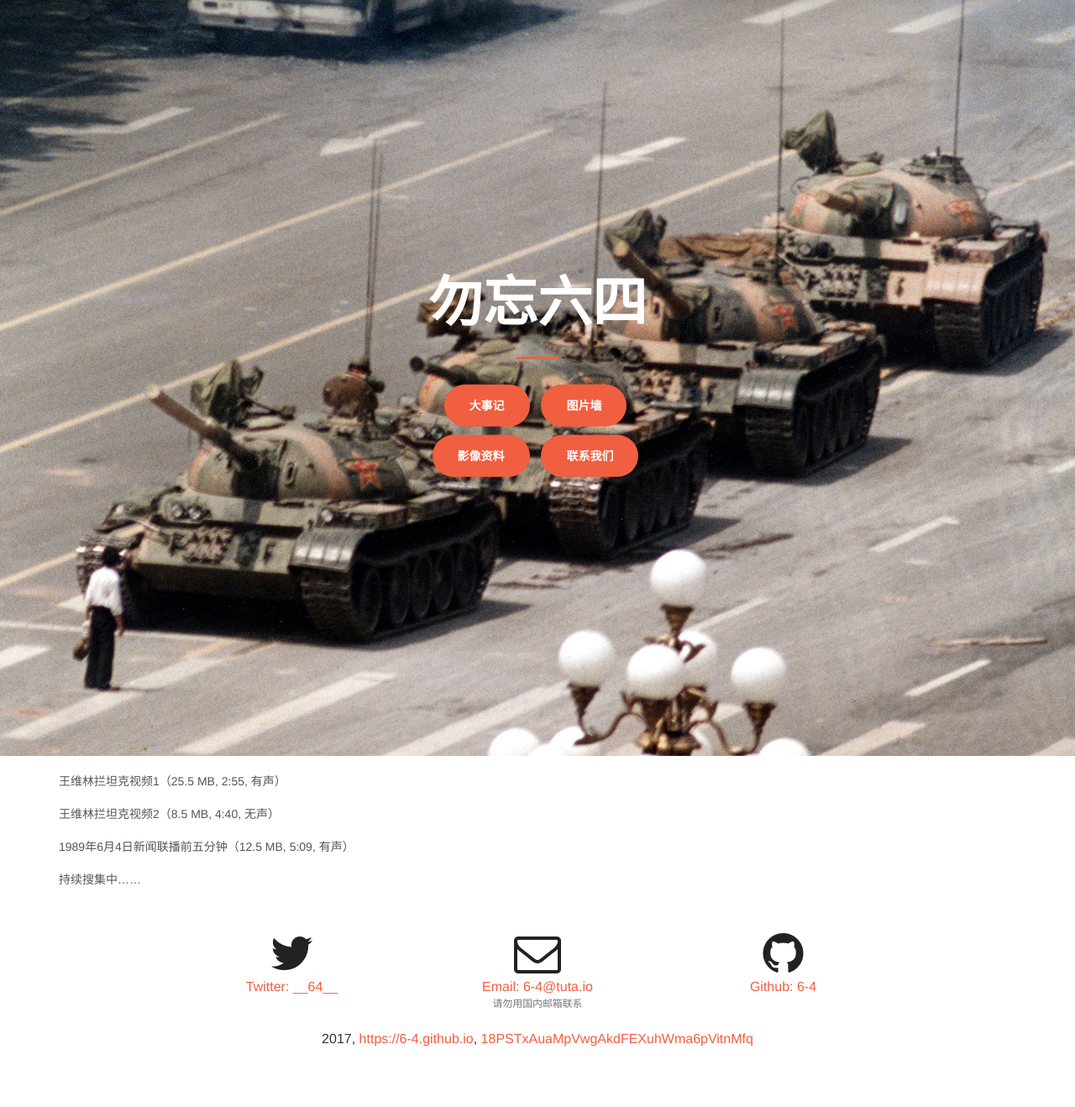
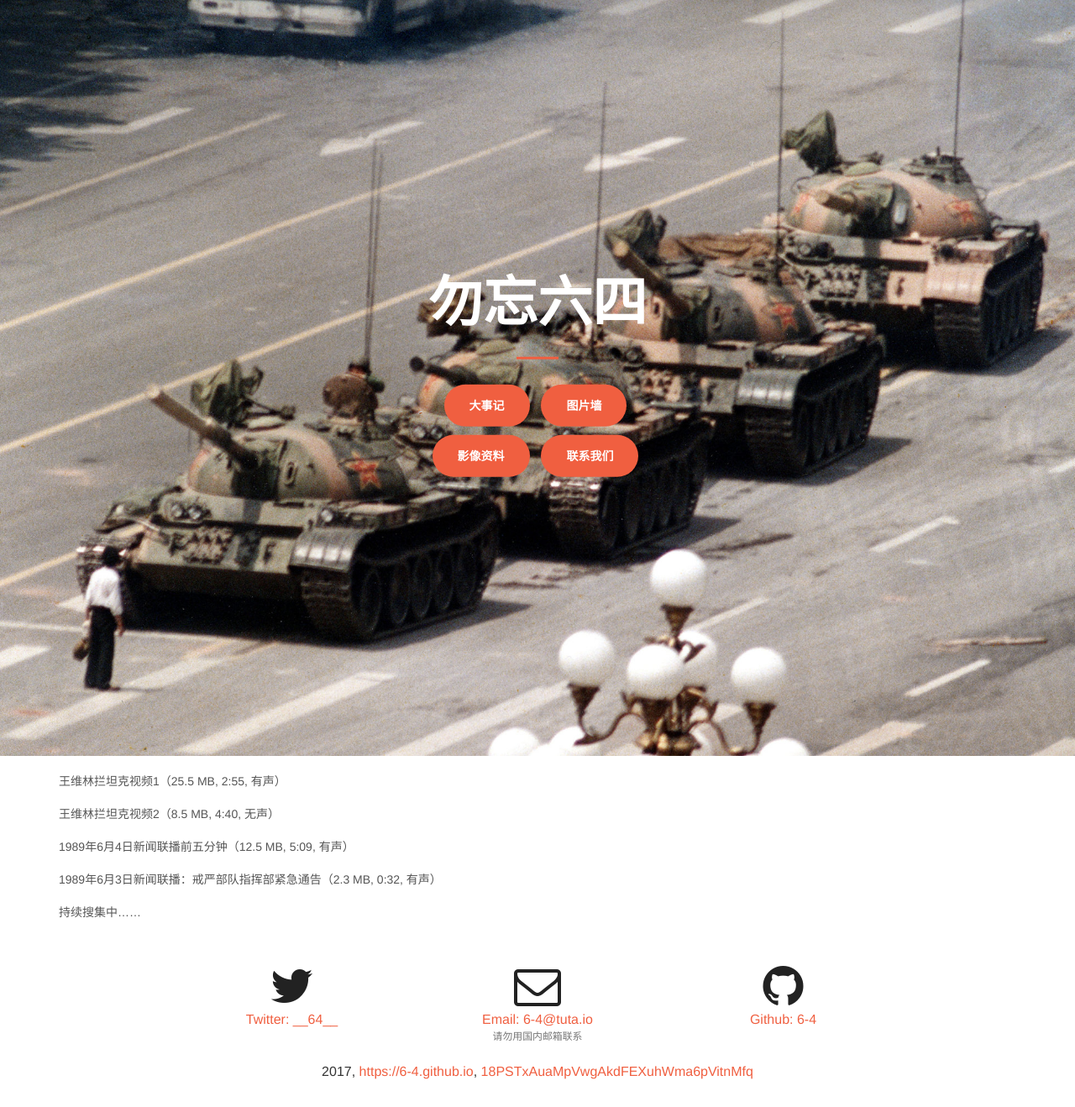
Before and after one commit to 6-4/6-4.github.io, a Jekyll site: the page built from video.html, in a window 1280 px wide. Shown: the whole page at 84% size. Built offline with Jekyll 4.4.1, drawn with Linux system fonts in a browser that asks for light colours; before the commit the page ends 1279 px from its top, so only the background shows below that.

Commit message:
Add a video

```diff
--- a/_includes/video.html
+++ b/_includes/video.html
@@ -5,6 +5,7 @@
         <a class="list-group-item" href="6fvzCkFBcxM.mp4">王维林拦坦克视频1（25.5 MB, 2:55, 有声）</a>
         <a class="list-group-item" href="qq8zFLIftGk.mp4">王维林拦坦克视频2（8.5 MB, 4:40, 无声）</a>
         <a class="list-group-item" href="HAUo4kBkTvU.mkv">1989年6月4日新闻联播前五分钟（12.5 MB, 5:09, 有声）</a>
+        <a class="list-group-item" href="BOCoSW16nCw.mp4">1989年6月3日新闻联播：戒严部队指挥部紧急通告（2.3 MB, 0:32, 有声）</a>
         <a class="list-group-item text-muted" href="#">持续搜集中……</a>
       </div>
     </div>
```
Also changed, not shown: 1 other file.
